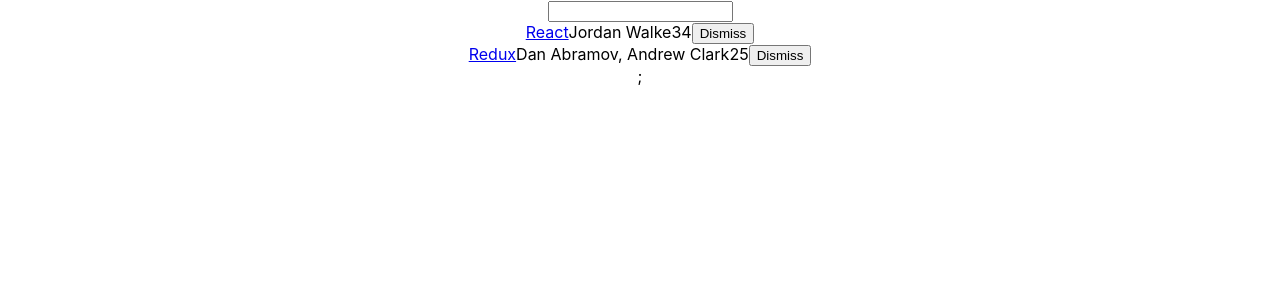
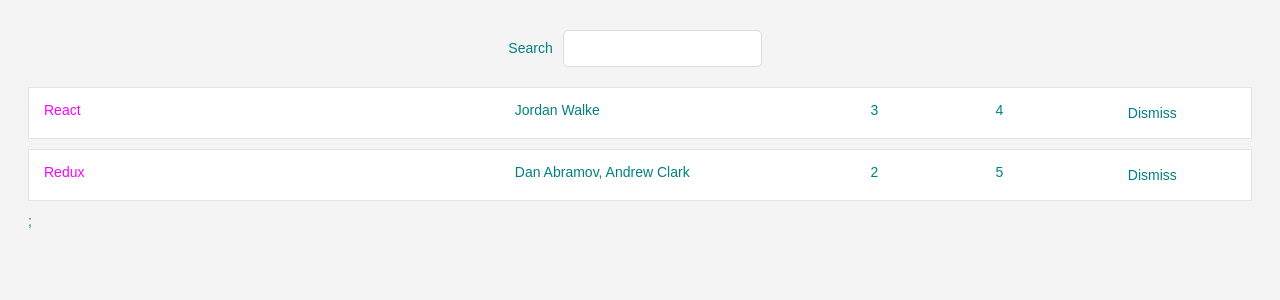
Before and after one commit to julia-francais/hackernews-, a React (Create React App) app: page / in a window 1280 px wide. Shown: the top 300 px of the page. Built offline with nearby package versions, Linux system fonts and the light colour scheme.

Commit message:
add style to all

```diff
--- a/src/App.css
+++ b/src/App.css
@@ -1,38 +1,59 @@
-.App {
+.page {
+  margin: 20px;
+}
+
+.interactions {
   text-align: center;
 }
 
-.App-logo {
-  height: 40vmin;
-  pointer-events: none;
+.table {
+  margin: 20 px 0;
 }
 
-@media (prefers-reduced-motion: no-preference) {
-  .App-logo {
-    animation: App-logo-spin infinite 20s linear;
-  }
+.table-header {
+  display: flex;
+  line-height: 24px;
+  font-size: 16px;
+  padding: 0 10px;
+  justify-content: space-between;
 }
 
-.App-header {
-  background-color: #282c34;
-  min-height: 100vh;
-  display: flex;
-  flex-direction: column;
-  align-items: center;
-  justify-content: center;
-  font-size: calc(10px + 2vmin);
-  color: white;
+.table-empty {
+  margin: 200px;
+  text-align: center;
+  font-size: 16px;
 }
 
-.App-link {
-  color: #61dafb;
+.table-row {
+  display: flex;
+  line-height: 24px;
+  white-space: no-wrap;
+  margin: 10px 0;
+  padding: 10px;
+  background: #ffffff;
+  border: 1px solid #e3e3e3;
 }
-
-@keyframes App-logo-spin {
-  from {
-    transform: rotate(0deg);
-  }
-  to {
-    transform: rotate(360deg);
-  }
+.table-header > span {
+  overflow: hidden;
+  text-overflow: ellipsis;
+  padding: 0 5px;
 }
+.table-row > span {
+  overflow: hidden;
+  text-overflow: ellipsis;
+  padding: 0 5px;
+}
+.button-inline {
+  border-width: 0;
+  background: transparent;
+  color: inherit;
+  text-align: inherit;
+  -webkit-font-smoothing: inherit;
+  padding: 0;
+  font-size: inherit;
+  cursor: pointer;
+}
+.button-active {
+  border-radius: 0;
+  border-bottom: 1px solid #38bb6c;
+}
--- a/src/App.js
+++ b/src/App.js
@@ -1,73 +1,66 @@
-import React, {Component} from 'react';
-import logo from './logo.svg';
-import './App.css';
-import Search  from './components/Search'
-import Table  from './components/Table'
+import React, { Component } from "react";
+import "./App.css";
+import Search from "./components/Search";
+import Table from "./components/Table";
 
 const list = [
   {
-  title: 'React',
-  url: 'https://reactjs.org/',
-  author: 'Jordan Walke',
+    title: "React",
+    url: "https://reactjs.org/",
+    author: "Jordan Walke",
     num_comments: 3,
     points: 4,
-  objectID: 0,
+    objectID: 0
   },
   {
-  title: 'Redux',
-  url: 'https://redux.js.org/',
-  author: 'Dan Abramov, Andrew Clark',
+    title: "Redux",
+    url: "https://redux.js.org/",
+    author: "Dan Abramov, Andrew Clark",
     num_comments: 2,
     points: 5,
-  objectID: 1,
-  },
+    objectID: 1
+  }
 ];
 
-const isSearched = searchTerm =>
-   item => {
+export const isSearched = searchTerm => item => {
   return item.title.toLowerCase().includes(searchTerm.toLowerCase());
-  }
-
+};
 
 class App extends Component {
-    constructor(props){
+  constructor(props) {
     super(props);
     this.state = {
       list,
-        searchTerm: '',
+      searchTerm: ""
     };
-      this.onDismiss = this.onDismiss.bind(this)
-      this.onSearchChange = this.onSearchChange.bind(this)
+    this.onDismiss = this.onDismiss.bind(this);
+    this.onSearchChange = this.onSearchChange.bind(this);
   }
 
-  onDismiss(id){
-    const updatedList = this.state.list.filter((item => item.objectID !== id));
-    this.setState({ list: updatedList});
+  onDismiss(id) {
+    const updatedList = this.state.list.filter(item => item.objectID !== id);
+    this.setState({ list: updatedList });
   }
 
   onSearchChange(event) {
-    this.setState({searchTerm : event.target.value});
+    this.setState({ searchTerm: event.target.value });
   }
 
   render() {
-    const { searchTerm, list} = this.state;
+    const { searchTerm, list } = this.state;
 
     return (
-    <div className="App">
-      <Search
-        value={searchTerm}
-        onChange={this.onSearchChange}
-        />
+      <div className="page">
+        <div className="interactions">
+          <Search value={searchTerm} onChange={this.onSearchChange}>
+            Search
+          </Search>
+        </div>
 
-      <Table
-      list= {list}
-      pattern = {searchTerm}
-      onDismiss= {this.onDismiss}
-      />
+        <Table list={list} pattern={searchTerm} onDismiss={this.onDismiss} />
       </div>
     );
   }
 }
 
-
 export default App;
--- /dev/null
+++ b/src/components/Button.js
@@ -0,0 +1,9 @@
+import React from "react";
+
+const Button = ({ onClick, className = "", children }) => (
+  <button onClick={onClick} className={className} type="button">
+    {children}
+  </button>
+);
+
+export default Button;
--- a/src/components/Search.js
+++ b/src/components/Search.js
@@ -1,20 +1,10 @@
-import React, {Component} from 'react'
+import React from "react";
 
+const Search = ({ value, onChange, children }) => (
+  <form>
+    {children}
+    <input type="text" value={value} onChange={onChange} />
+  </form>
+);
 
-class Search extends Component {
-  render() {
-    const { value, onChange} = this.props;
-
-    return (
-      <form>
-        <input type="text"
-        value={value}
-        onChange={onChange}
-        />
-      </form>
-    );
-  }
-}
-
-
-  export default Search ;
+export default Search;
--- a/src/components/Table.js
+++ b/src/components/Table.js
@@ -1,41 +1,46 @@
-import React, {Component} from 'react';
+import React from "react";
+import { isSearched } from "../App";
+import "../App.css";
+import Button from "./Button";
 
-const isSearched = searchTerm =>
-   item => {
-    return item.title.toLowerCase().includes(searchTerm.toLowerCase());
-  }
-
-
-class Table extends Component {
-  render() {
-    const { list, pattern, onDismiss } = this.props;
-    return (
-      <div>
-        {list.filter(isSearched(pattern)).map((item) =>
-            <div key={item.objectID}>
-                <span>
+const Table = ({ list, pattern, onDismiss }) => (
+  <div className="table">
+    {list.filter(isSearched(pattern)).map(item => (
+      <div key={item.objectID} className="table-row">
+        <span style={largeColumn}>
           <a href={item.url}>{item.title}</a>
         </span>
 
-                <span>{item.author}</span>
+        <span style={midColumn}>{item.author}</span>
 
-                <span>{item.num_comments}</span>
+        <span style={smallColumn}>{item.num_comments}</span>
 
-                <span>{item.points}</span>
+        <span style={smallColumn}>{item.points}</span>
 
-                <span>
-                    <button
+        <span style={smallColumn}>
+          <Button
             onClick={() => onDismiss(item.objectID)}
-                    type="button"
+            className="button-inline"
           >
             Dismiss
-                    </button>
+          </Button>
         </span>
       </div>
-        )};
+    ))}
+    ;
   </div>
 );
-  }
-}
 
-export default Table ;
+const largeColumn = {
+  width: "40%"
+};
+
+const midColumn = {
+  width: "30%"
+};
+
+const smallColumn = {
+  width: "10%"
+};
+
+export default Table;
--- a/src/index.css
+++ b/src/index.css
@@ -1,13 +1,49 @@
 body {
+  color: teal;
+  background: #f4f4f4;
+  font: 400 14px CoreSans, Arial, sans-serif;
+  line-height: 1.5em;
+}
+
+a {
+  color: #f0f;
+  text-decoration: none;
+}
+
+a:hover {
+  text-decoration: underline;
+}
+
+ul,
+li {
+  list-style: none;
+  padding: 0;
   margin: 0;
-  font-family: -apple-system, BlinkMacSystemFont, 'Segoe UI', 'Roboto', 'Oxygen',
-    'Ubuntu', 'Cantarell', 'Fira Sans', 'Droid Sans', 'Helvetica Neue',
-    sans-serif;
-  -webkit-font-smoothing: antialiased;
-  -moz-osx-font-smoothing: grayscale;
+}
+
+input {
+  padding: 10px;
+  border-radius: 5px;
+  margin: 10px;
+  border: 1px solid #dddddd;
+}
+
+button {
+  padding: 5px 8px;
+  margin: 0.5em;
+  border-radius: 5px;
+  color: #808080;
+  cursor: pointer;
+  border: 1px solid #dddddd;
+  background: transparent;
+}
+
+button:hover {
+  background-color: lightblue;
+  color: #fff;
 }
 
 code {
-  font-family: source-code-pro, Menlo, Monaco, Consolas, 'Courier New',
+  font-family: source-code-pro, Menlo, Monaco, Consolas, "Courier New",
     monospace;
 }
```
Lines whose indentation alone changed are shown as unchanged.
